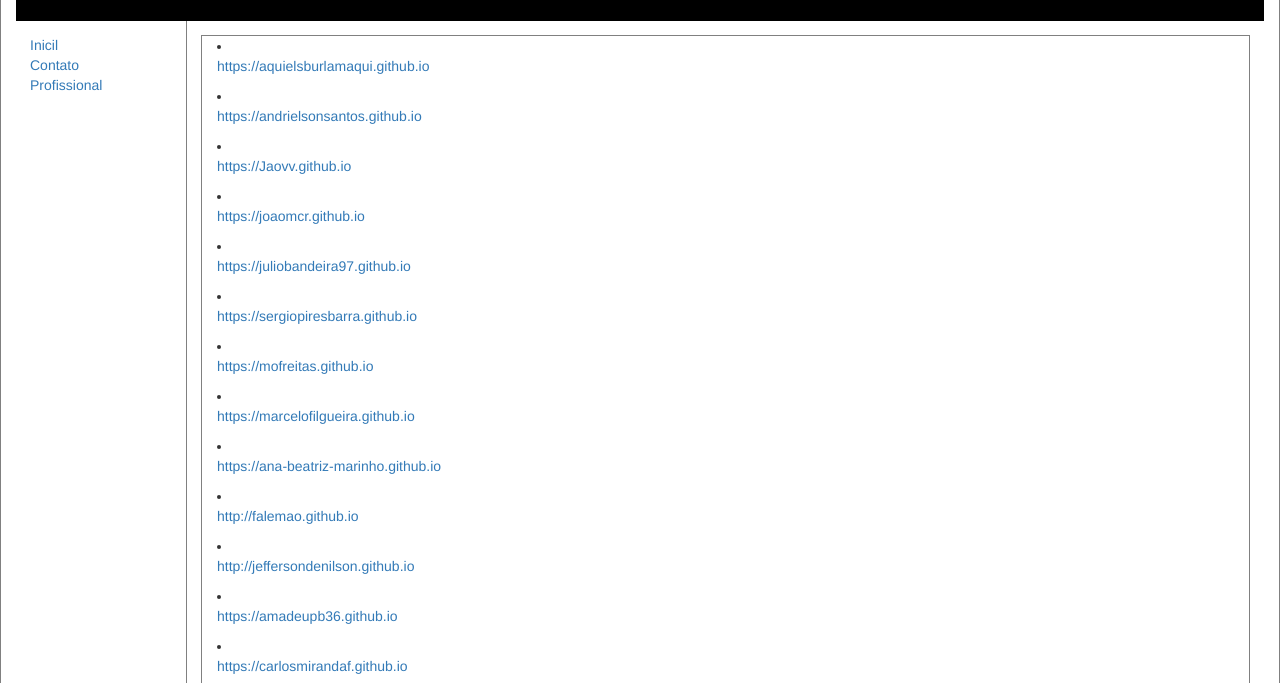
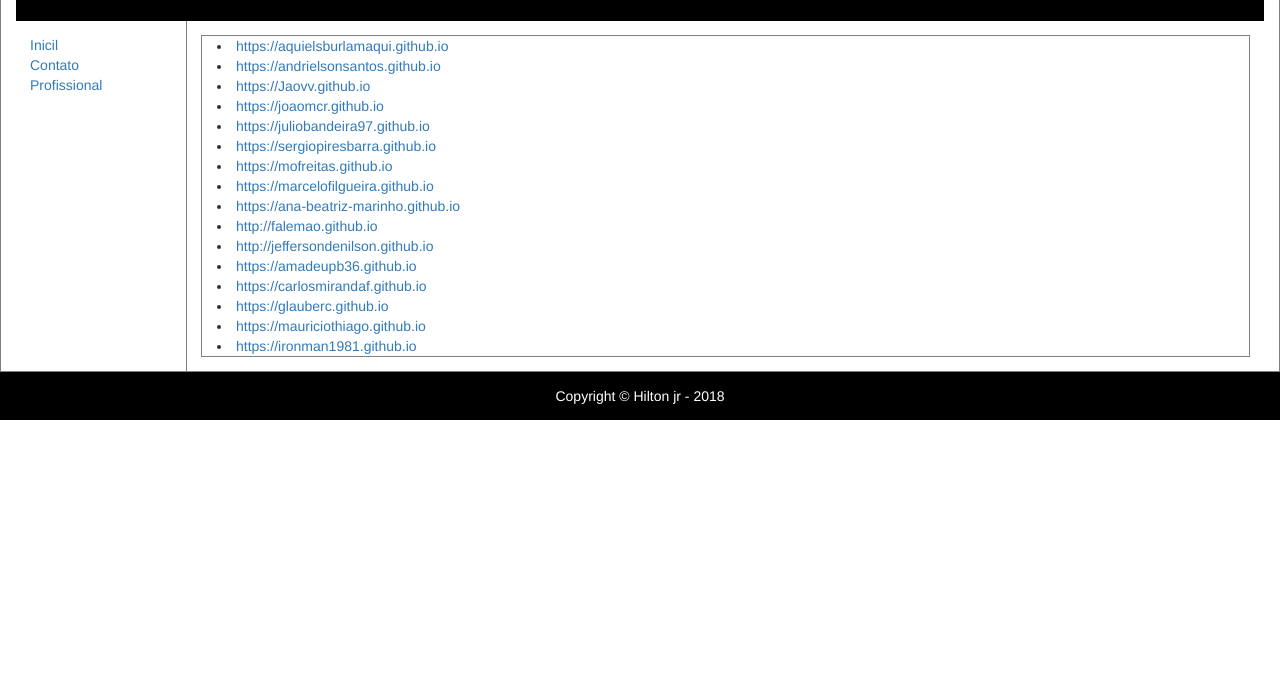
Before and after one commit to hiltonjr/hiltonjr.github.io, a plain HTML site: page Link.html in a window 1280 px wide. Shown: the part 78-761 px from the top of the page. Drawn offline with nearby package versions, Linux system fonts and the light colour scheme.

Commit message:
add link
melhorias e add links dos colegas

```diff
--- a/Link.html
+++ b/Link.html
@@ -55,28 +55,28 @@ article {
   <ul>
     <li><a href="index.html">Inicil</a></li>
     <li><a href="Contato.html">Contato</a></li>
-    <li><a href="Profissional.html">Profissional</a></li>
+    <li><a href="Paginaprofissional.htm">Profissional</a></li>
   </ul>
 </nav>
 
 <article>
   <div class="container">
-    <li><p><a href="https://aquielsburlamaqui.github.io">https://aquielsburlamaqui.github.io</a></p></li>
-    <li><p><a href="https://andrielsonsantos.github.io">https://andrielsonsantos.github.io</a></p></li>
-    <li><p><a href="https://Jaovv.github.io">https://Jaovv.github.io</a></p></li>
-    <li><p><a href="https://joaomcr.github.io">https://joaomcr.github.io</a></p></li>
-    <li><p><a href="https://juliobandeira97.github.io/">https://juliobandeira97.github.io</a></p></li>
-    <li><p><a href="https://sergiopiresbarra.github.io/">https://sergiopiresbarra.github.io</a></p></li>
-    <li><p><a href="https://mofreitas.github.io/">https://mofreitas.github.io</a></p></li>
-    <li><p><a href="https://marcelofilgueira.github.io/">https://marcelofilgueira.github.io</a></p></li>
-    <li><p><a href="https://ana-beatriz-marinho.github.io/">https://ana-beatriz-marinho.github.io</a></p></li>
-    <li><p><a href="http://falemao.github.io/">http://falemao.github.io</a></p></li>
-    <li><p><a href="http://jeffersondenilson.github.io/">http://jeffersondenilson.github.io</a></p></li>
-    <li><p><a href="https://amadeupb36.github.io/">https://amadeupb36.github.io</a></p></li>
-    <li><p><a href="https://carlosmirandaf.github.io/">https://carlosmirandaf.github.io</a></p></li>
-    <li><p><a href="https://glauberc.github.io">https://glauberc.github.io</a></p></li>
-    <li><p><a href="https://mauriciothiago.github.io">https://mauriciothiago.github.io</a></p></li>
-    <li><p><a href="https://ironman1981.github.io">https://ironman1981.github.io</a></p></li>
+    <li><a href="https://aquielsburlamaqui.github.io">https://aquielsburlamaqui.github.io</a></li>
+    <li><a href="https://andrielsonsantos.github.io">https://andrielsonsantos.github.io</a></li>
+    <li><a href="https://Jaovv.github.io">https://Jaovv.github.io</a></li>
+    <li><a href="https://joaomcr.github.io">https://joaomcr.github.io</a></li>
+    <li><a href="https://juliobandeira97.github.io/">https://juliobandeira97.github.io</a></li>
+    <li><a href="https://sergiopiresbarra.github.io/">https://sergiopiresbarra.github.io</a></li>
+    <li><a href="https://mofreitas.github.io/">https://mofreitas.github.io</a></li>
+    <li><a href="https://marcelofilgueira.github.io/">https://marcelofilgueira.github.io</a></li>
+    <li><a href="https://ana-beatriz-marinho.github.io/">https://ana-beatriz-marinho.github.io</a></li>
+    <li><a href="http://falemao.github.io/">http://falemao.github.io</a></li>
+    <li><a href="http://jeffersondenilson.github.io/">http://jeffersondenilson.github.io</a></li>
+    <li><a href="https://amadeupb36.github.io/">https://amadeupb36.github.io</a></li>
+    <li><a href="https://carlosmirandaf.github.io/">https://carlosmirandaf.github.io</a></li>
+    <li><a href="https://glauberc.github.io">https://glauberc.github.io</a></li>
+    <li><a href="https://mauriciothiago.github.io">https://mauriciothiago.github.io</a></li>
+    <li><a href="https://ironman1981.github.io">https://ironman1981.github.io</a></li>
 
       </div>
     </div>
```
